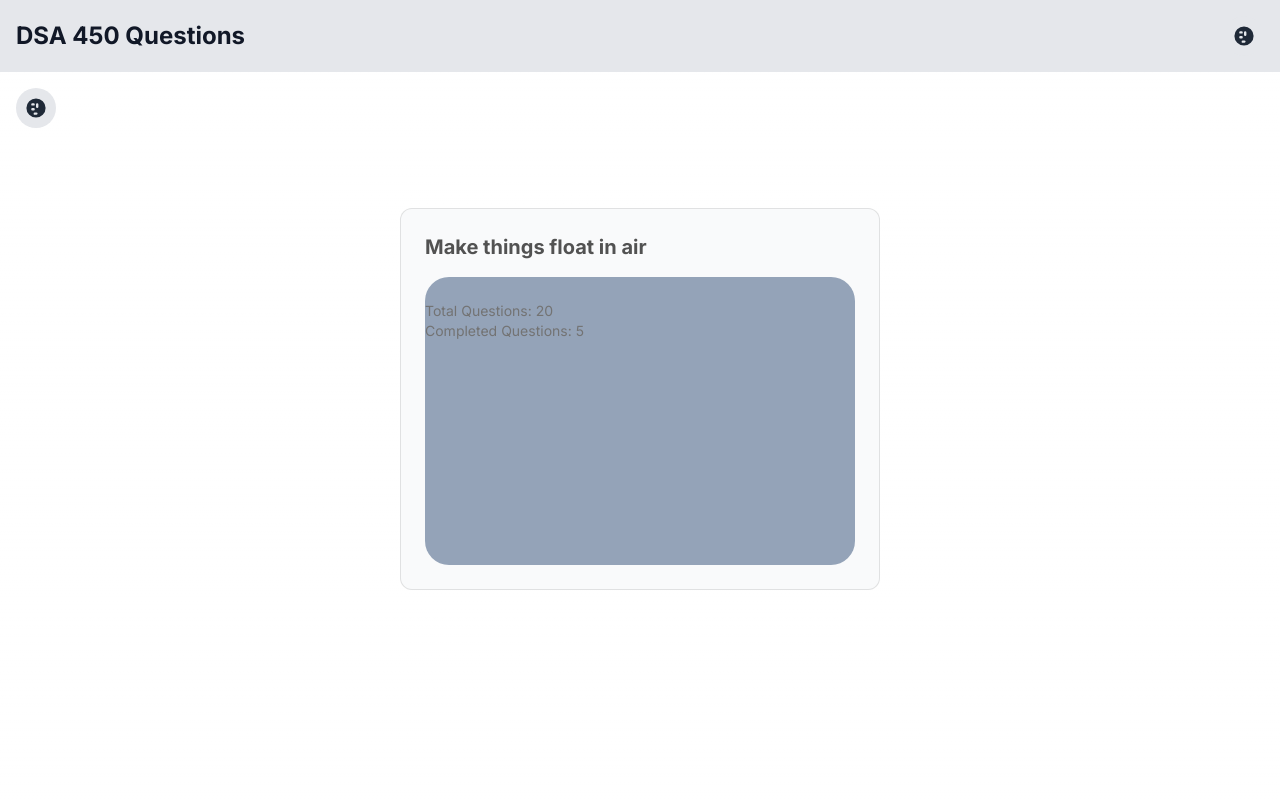
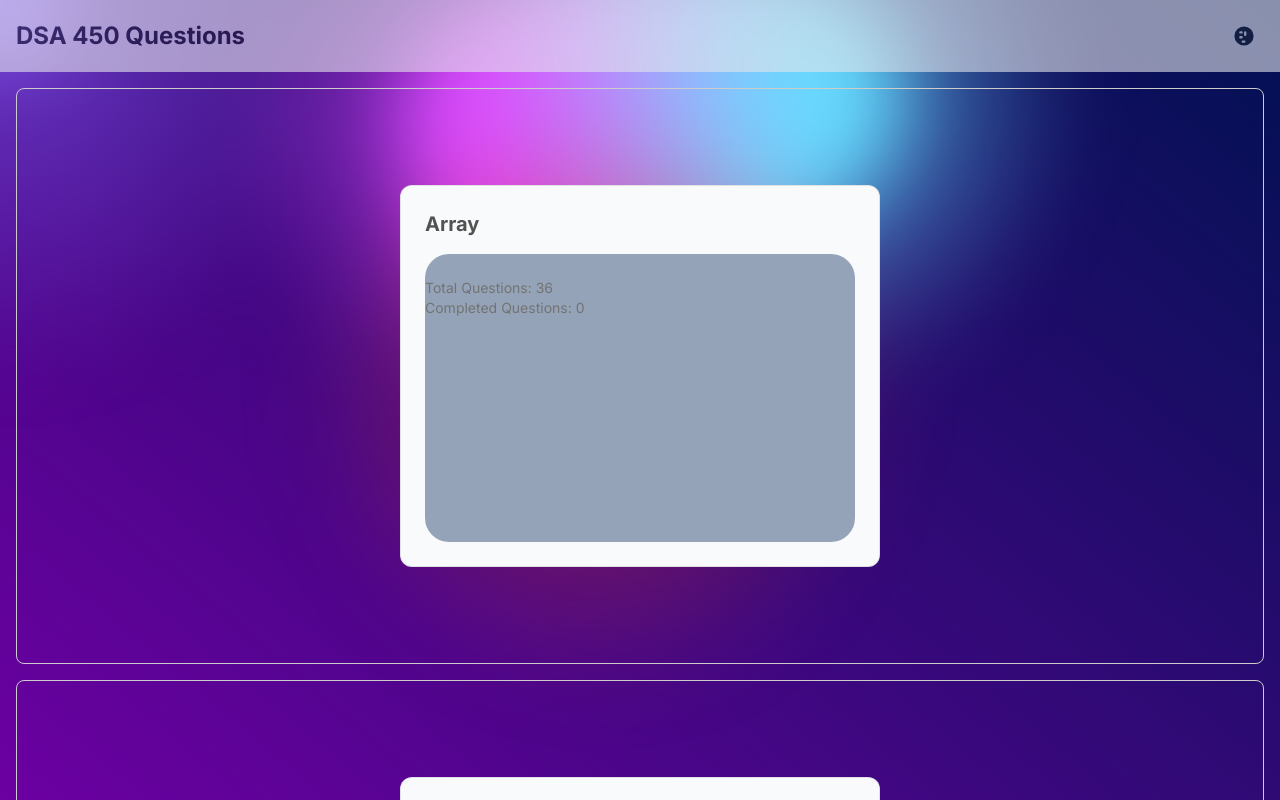
Before and after one commit to mkuser608/DSA-PROBLEM-SHEET, a Next.js app: page / in a window 1280 px wide. Built offline with nearby package versions, Linux system fonts and the light colour scheme.

Commit message:
Navbar and background

```diff
--- a/app/components/NavBar.tsx
+++ b/app/components/NavBar.tsx
@@ -4,7 +4,7 @@ import ThemeSwitcher from "./ThemeSwitcher";
 
 const Navbar = () => {
   return (
-    <nav className="w-full bg-gray-200 dark:bg-gray-800 p-4 flex justify-between items-center">
+    <nav className="w-full bg-gray-200 dark:bg-gray-800 p-4 flex justify-between items-center opacity-60">
       <div className="text-2xl font-bold text-gray-900 dark:text-white">
         DSA 450 Questions
       </div>
--- /dev/null
+++ b/app/components/ui/navbar-menu.tsx
@@ -0,0 +1,121 @@
+"use client";
+import React from "react";
+import { motion } from "framer-motion";
+import Link from "next/link";
+import Image from "next/image";
+
+const transition = {
+  type: "spring",
+  mass: 0.5,
+  damping: 11.5,
+  stiffness: 100,
+  restDelta: 0.001,
+  restSpeed: 0.001,
+};
+
+export const MenuItem = ({
+  setActive,
+  active,
+  item,
+  children,
+}: {
+  setActive: (item: string) => void;
+  active: string | null;
+  item: string;
+  children?: React.ReactNode;
+}) => {
+  return (
+    <div onMouseEnter={() => setActive(item)} className="relative ">
+      <motion.p
+        transition={{ duration: 0.3 }}
+        className="cursor-pointer text-black hover:opacity-[0.9] dark:text-white"
+      >
+        {item}
+      </motion.p>
+      {active !== null && (
+        <motion.div
+          initial={{ opacity: 0, scale: 0.85, y: 10 }}
+          animate={{ opacity: 1, scale: 1, y: 0 }}
+          transition={transition}
+        >
+          {active === item && (
+            <div className="absolute top-[calc(100%_+_1.2rem)] left-1/2 transform -translate-x-1/2 pt-4">
+              <motion.div
+                transition={transition}
+                layoutId="active" // layoutId ensures smooth animation
+                className="bg-white dark:bg-black backdrop-blur-sm rounded-2xl overflow-hidden border border-black/[0.2] dark:border-white/[0.2] shadow-xl"
+              >
+                <motion.div
+                  layout // layout ensures smooth animation
+                  className="w-max h-full p-4"
+                >
+                  {children}
+                </motion.div>
+              </motion.div>
+            </div>
+          )}
+        </motion.div>
+      )}
+    </div>
+  );
+};
+
+export const Menu = ({
+  setActive,
+  children,
+}: {
+  setActive: (item: string | null) => void;
+  children: React.ReactNode;
+}) => {
+  return (
+    <nav
+      onMouseLeave={() => setActive(null)} // resets the state
+      className="relative rounded-full boder border-transparent dark:bg-black dark:border-white/[0.2] bg-white shadow-input flex justify-center space-x-4 px-8 py-6 "
+    >
+      {children}
+    </nav>
+  );
+};
+
+export const ProductItem = ({
+  title,
+  description,
+  href,
+  src,
+}: {
+  title: string;
+  description: string;
+  href: string;
+  src: string;
+}) => {
+  return (
+    <Link href={href} className="flex space-x-2">
+      <Image
+        src={src}
+        width={140}
+        height={70}
+        alt={title}
+        className="flex-shrink-0 rounded-md shadow-2xl"
+      />
+      <div>
+        <h4 className="text-xl font-bold mb-1 text-black dark:text-white">
+          {title}
+        </h4>
+        <p className="text-neutral-700 text-sm max-w-[10rem] dark:text-neutral-300">
+          {description}
+        </p>
+      </div>
+    </Link>
+  );
+};
+
+export const HoveredLink = ({ children, ...rest }: any) => {
+  return (
+    <Link
+      {...rest}
+      className="text-neutral-700 dark:text-neutral-200 hover:text-black "
+    >
+      {children}
+    </Link>
+  );
+};
--- a/app/layout.tsx
+++ b/app/layout.tsx
@@ -1,8 +1,8 @@
 import type { Metadata } from "next";
 import { Inter } from "next/font/google";
+import "./globals.css";
+import { BackgroundGradientAnimation } from "./components/ui/background-gradient-animation";
 import Navbar from "./components/NavBar";
-import "./globals.css";
-import { BackgroundGradientAnimation } from "./components/backgrounds/background-gradient-animation";
 
 const inter = Inter({ subsets: ["latin"] });
 
@@ -21,8 +21,14 @@ export default function RootLayout({
       <body
         className={`${inter.className} bg-white dark:bg-gray-900 transition-colors`}
       >
-        <Navbar />
-        <main className="p-4">{children}</main>
+        <BackgroundGradientAnimation>
+          <main className="absolute z-50 inset-0 flex items-center justify-center">
+            <div className="max-h-screen overflow-y-auto w-full">
+              <Navbar />
+              {children}
+            </div>
+          </main>
+        </BackgroundGradientAnimation>
       </body>
     </html>
   );
--- a/app/page.tsx
+++ b/app/page.tsx
@@ -1,19 +1,61 @@
 import React from "react";
 import TopicCard from "./components/Cards/Topic-Card";
-import ThemeSwitcher from "./components/ThemeSwitcher";
+import { dataSchema } from "./utils/ValidationData";
+import data from "./data/450DSA";
 
-const page = () => {
+interface Question {
+  Topic: string;
+  Problem: string;
+  Done: boolean;
+  Bookmark: boolean;
+  Notes?: string;
+  URLs: string[];
+}
+
+interface Topic {
+  topicName: string;
+  position: number;
+  started: boolean;
+  doneQuestions: number;
+  questions: Question[];
+}
+
+async function getData(): Promise<Topic[]> {
+  const validationResult = dataSchema.safeParse(data);
+
+  if (!validationResult.success) {
+    console.error("Validation failed:", validationResult.error.errors);
+    throw new Error("Data validation failed");
+  }
+
+  return validationResult.data;
+}
+
+const HomePage = async () => {
+  const topics = await getData();
+
   return (
     <div>
-      <ThemeSwitcher />
-      <TopicCard
-        heading="Make things float in air"
-        totalQuestions={20}
-        completedQuestions={5}
-        linkUrl="https://twitter.com/mannupaaji"
-      />
+      {topics.map((topic) => (
+        <div
+          key={topic.position}
+          style={{
+            border: "1px solid #ccc",
+            margin: "1em",
+            padding: "1em",
+            borderRadius: "8px",
+          }}
+        >
+          <TopicCard
+            heading={topic.topicName}
+            totalQuestions={topic.questions.length}
+            completedQuestions={topic.doneQuestions}
+            linkUrl={topic.topicName}
+          />
+        </div>
+      ))}
     </div>
   );
 };
 
-export default page;
+export default HomePage;
```
Also changed, not shown: app/components/ui/background-gradient-animation.tsx (renamed from app/components/backgrounds/background-gradient-animation.tsx).
